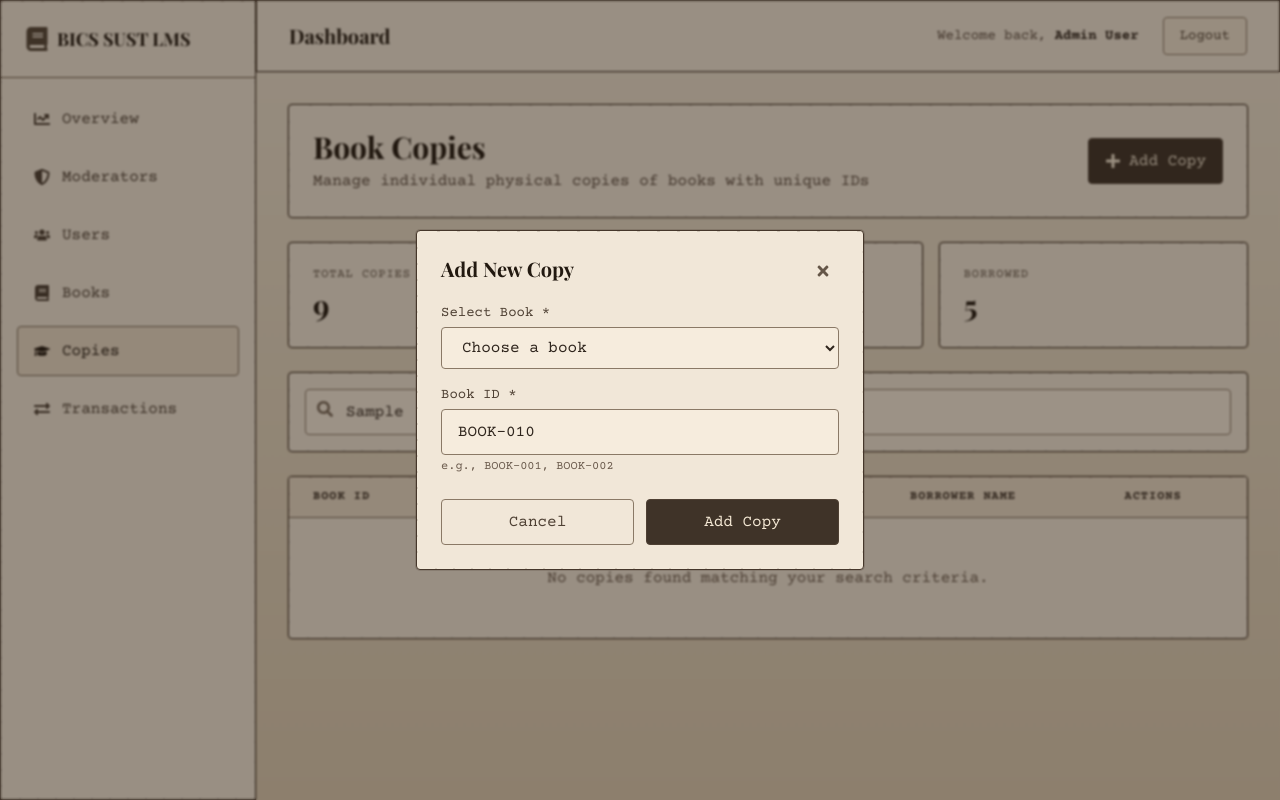
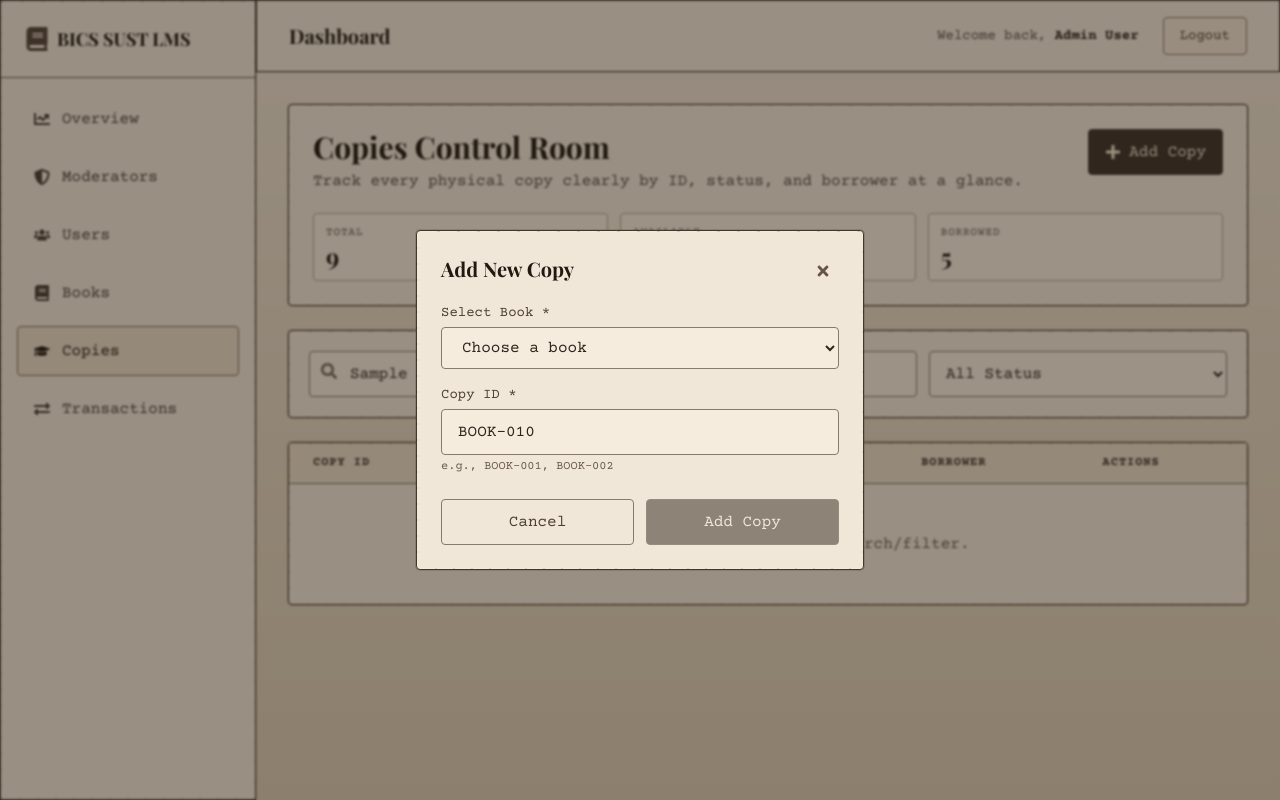
Before and after one commit to ahnayef/bics-sust-lms, a Next.js app: page /dashboard/copies in a window 1280 px wide. Both pictures are taken after typing "Sample" into the empty fields and a click on the button "Add Copy". Built offline with nearby package versions, Linux system fonts and the light colour scheme.

Commit message:
Redesign copies management page

```diff
--- a/app/dashboard/copies/page.tsx
+++ b/app/dashboard/copies/page.tsx
@@ -3,13 +3,34 @@
 import { useState } from "react";
 import { FaEdit, FaPlus, FaSearch, FaTimes, FaTrash } from "react-icons/fa";
 
+type CopyStatus = "available" | "borrowed" | "damaged";
+type StatusFilter = "all" | CopyStatus;
+
+interface BookRef {
+  id: number;
+  title: string;
+  author: string;
+}
+
+interface BookCopy {
+  bookId: string;
+  book: number;
+  status: CopyStatus;
+  borrowerName: string | null;
+}
+
+interface CopyForm {
+  bookId: string;
+  book: string;
+}
+
 export default function BookCopiesManagement() {
   const [searchTerm, setSearchTerm] = useState("");
+  const [statusFilter, setStatusFilter] = useState<StatusFilter>("all");
   const [showAddModal, setShowAddModal] = useState(false);
   const [editingId, setEditingId] = useState<string | null>(null);
 
-  // Available books from the system
-  const availableBooks = [
+  const availableBooks: BookRef[] = [
     { id: 1, title: "The Great Gatsby", author: "F. Scott Fitzgerald" },
     { id: 2, title: "To Kill a Mockingbird", author: "Harper Lee" },
     { id: 3, title: "1984", author: "George Orwell" },
@@ -18,8 +39,7 @@ export default function BookCopiesManagement() {
     { id: 6, title: "The Hobbit", author: "J.R.R. Tolkien" },
   ];
 
-  // Book copies with individual IDs
-  const [bookCopies, setBookCopies] = useState([
+  const [bookCopies, setBookCopies] = useState<BookCopy[]>([
     {
       bookId: "BOOK-001",
       book: 1,
@@ -76,7 +96,7 @@ export default function BookCopiesManagement() {
     },
   ]);
 
-  const [formData, setFormData] = useState({
+  const [formData, setFormData] = useState<CopyForm>({
     bookId: "",
     book: "",
   });
@@ -89,25 +109,33 @@ export default function BookCopiesManagement() {
     return `BOOK-${String(maxId + 1).padStart(3, "0")}`;
   };
 
+  const getBookById = (bookId: number) => {
+    return availableBooks.find((book) => book.id === bookId);
+  };
+
+  const query = searchTerm.toLowerCase().trim();
+
   const filteredCopies = bookCopies.filter((copy) => {
-    const book = availableBooks.find((b) => b.id === copy.book);
+    const book = getBookById(copy.book);
     const matchesSearch =
-      (book?.title.toLowerCase().includes(searchTerm.toLowerCase()) ?? false) ||
-      (book?.author.toLowerCase().includes(searchTerm.toLowerCase()) ??
-        false) ||
-      copy.bookId.toLowerCase().includes(searchTerm.toLowerCase());
-    return matchesSearch;
+      (book?.title.toLowerCase().includes(query) ?? false) ||
+      (book?.author.toLowerCase().includes(query) ?? false) ||
+      copy.bookId.toLowerCase().includes(query) ||
+      (copy.borrowerName?.toLowerCase().includes(query) ?? false);
+
+    const matchesStatus =
+      statusFilter === "all" || copy.status === statusFilter;
+
+    return matchesSearch && matchesStatus;
   });
 
-  const getBookTitle = (bookId: number) => {
-    return availableBooks.find((b) => b.id === bookId)?.title || "Unknown";
+  const counts = {
+    total: bookCopies.length,
+    available: bookCopies.filter((copy) => copy.status === "available").length,
+    borrowed: bookCopies.filter((copy) => copy.status === "borrowed").length,
   };
 
-  const getBookAuthor = (bookId: number) => {
-    return availableBooks.find((b) => b.id === bookId)?.author || "Unknown";
-  };
-
-  const getStatusBadge = (status: string) => {
+  const getStatusBadge = (status: CopyStatus) => {
     switch (status) {
       case "available":
         return "bg-[#efe4d1] text-[#3f3328] border border-[#8f7f6c]";
@@ -120,51 +148,63 @@ export default function BookCopiesManagement() {
     }
   };
 
+  const openAddModal = () => {
+    setEditingId(null);
+    setFormData({ bookId: getNextBookId(), book: "" });
+    setShowAddModal(true);
+  };
+
   const handleAdd = () => {
-    if (formData.bookId && formData.book) {
-      const newCopy = {
-        bookId: formData.bookId,
+    if (!formData.bookId.trim() || !formData.book) {
+      return;
+    }
+
+    const newCopy: BookCopy = {
+      bookId: formData.bookId.trim(),
       book: parseInt(formData.book, 10),
       status: "available",
       borrowerName: null,
     };
-      setBookCopies([...bookCopies, newCopy]);
+
+    setBookCopies((prev) => [...prev, newCopy]);
     setFormData({ bookId: "", book: "" });
     setShowAddModal(false);
-    }
   };
 
   const handleEdit = (bookId: string) => {
-    const copy = bookCopies.find((c) => c.bookId === bookId);
-    if (copy) {
+    const copy = bookCopies.find((item) => item.bookId === bookId);
+    if (!copy) return;
+
     setFormData({ bookId: copy.bookId, book: copy.book.toString() });
     setEditingId(bookId);
     setShowAddModal(true);
-    }
   };
 
   const handleUpdate = () => {
-    if (editingId && formData.bookId && formData.book) {
-      setBookCopies(
-        bookCopies.map((c) =>
-          c.bookId === editingId
+    if (!editingId || !formData.bookId.trim() || !formData.book) {
+      return;
+    }
+
+    setBookCopies((prev) =>
+      prev.map((copy) =>
+        copy.bookId === editingId
           ? {
-                ...c,
-                bookId: formData.bookId,
+              ...copy,
+              bookId: formData.bookId.trim(),
               book: parseInt(formData.book, 10),
             }
-            : c,
+          : copy,
       ),
     );
+
     setFormData({ bookId: "", book: "" });
     setEditingId(null);
     setShowAddModal(false);
-    }
   };
 
   const handleDelete = (bookId: string) => {
     if (confirm("Are you sure you want to remove this copy?")) {
-      setBookCopies(bookCopies.filter((c) => c.bookId !== bookId));
+      setBookCopies((prev) => prev.filter((copy) => copy.bookId !== bookId));
     }
   };
 
@@ -174,88 +214,93 @@ export default function BookCopiesManagement() {
     setFormData({ bookId: "", book: "" });
   };
 
-  const countByStatus = (status: string) => {
-    return bookCopies.filter((c) => c.status === status).length;
-  };
-
   return (
     <div className="space-y-6">
-      {/* Header */}
-      <div className="dashboard-surface tron-border rounded-sm p-5 sm:p-6 flex flex-col sm:flex-row items-start sm:items-center justify-between gap-4">
+      <section className="dashboard-surface tron-border rounded-sm p-5 sm:p-6">
+        <div className="flex flex-col lg:flex-row lg:items-start lg:justify-between gap-4">
           <div>
             <h1 className="text-2xl sm:text-3xl font-bold text-[#221910] ink-title">
-            Book Copies
+              Copies Control Room
             </h1>
             <p className="text-[#5a4b3f] mt-1 ink-text">
-            Manage individual physical copies of books with unique IDs
+              Track every physical copy clearly by ID, status, and borrower at a
+              glance.
             </p>
           </div>
+
           <button
-          onClick={() => {
-            setEditingId(null);
-            setFormData({ bookId: getNextBookId(), book: "" });
-            setShowAddModal(true);
-          }}
-          className="flex items-center gap-2 px-4 py-2.5 bg-[#3f3328] text-[#f4e8d4] border border-[#4e4033] rounded-sm hover:bg-[#4a3d31] transition-colors font-medium ink-text"
+            onClick={openAddModal}
+            className="inline-flex items-center justify-center gap-2 px-4 py-2.5 bg-[#3f3328] text-[#f4e8d4] border border-[#4e4033] rounded-sm hover:bg-[#4a3d31] transition-colors font-medium ink-text"
           >
             <FaPlus className="w-4 h-4" />
             Add Copy
           </button>
         </div>
 
-      {/* Stats Cards */}
-      <div className="grid grid-cols-1 md:grid-cols-3 gap-4">
-        <div className="dashboard-surface tron-border rounded-sm p-5 sm:p-6">
-          <p className="text-xs text-[#5c4f42] tracking-[0.08em] uppercase mb-1 ink-text">
-            Total Copies
+        <div className="grid grid-cols-3 gap-2 sm:gap-3 mt-4 sm:mt-5">
+          <div className="border border-[#b9a58b] bg-[#f6ecdd] rounded-sm p-2 sm:p-3">
+            <p className="text-[10px] sm:text-[11px] uppercase tracking-[0.08em] text-[#5c4f42] ink-text leading-tight">
+              Total
             </p>
-          <p className="text-3xl font-bold text-[#221910] ink-title">
-            {bookCopies.length}
+            <p className="text-xl sm:text-2xl font-bold text-[#221910] ink-title leading-none mt-1">
+              {counts.total}
             </p>
           </div>
-        <div className="dashboard-surface tron-border rounded-sm p-5 sm:p-6">
-          <p className="text-xs text-[#5c4f42] tracking-[0.08em] uppercase mb-1 ink-text">
+          <div className="border border-[#b9a58b] bg-[#f6ecdd] rounded-sm p-2 sm:p-3">
+            <p className="text-[10px] sm:text-[11px] uppercase tracking-[0.08em] text-[#5c4f42] ink-text leading-tight">
               Available
             </p>
-          <p className="text-3xl font-bold text-[#221910] ink-title">
-            {countByStatus("available")}
+            <p className="text-xl sm:text-2xl font-bold text-[#221910] ink-title leading-none mt-1">
+              {counts.available}
             </p>
           </div>
-        <div className="dashboard-surface tron-border rounded-sm p-5 sm:p-6">
-          <p className="text-xs text-[#5c4f42] tracking-[0.08em] uppercase mb-1 ink-text">
+          <div className="border border-[#b9a58b] bg-[#f6ecdd] rounded-sm p-2 sm:p-3">
+            <p className="text-[10px] sm:text-[11px] uppercase tracking-[0.08em] text-[#5c4f42] ink-text leading-tight">
               Borrowed
             </p>
-          <p className="text-3xl font-bold text-[#221910] ink-title">
-            {countByStatus("borrowed")}
+            <p className="text-xl sm:text-2xl font-bold text-[#221910] ink-title leading-none mt-1">
+              {counts.borrowed}
             </p>
           </div>
         </div>
+      </section>
 
-      {/* Search */}
-      <div className="dashboard-surface tron-border rounded-sm p-4 border border-[#5f4f40]">
-        <div className="relative">
+      <section className="dashboard-surface tron-border rounded-sm p-4 sm:p-5 border border-[#5f4f40]">
+        <div className="grid grid-cols-1 lg:grid-cols-3 gap-3">
+          <div className="relative lg:col-span-2">
             <FaSearch className="absolute left-3 top-3 text-[#7a6a5a]" />
             <input
               type="text"
-            placeholder="Search by book title, author, or Book ID..."
+              placeholder="Search title, author, copy ID, or borrower..."
               value={searchTerm}
               onChange={(e) => setSearchTerm(e.target.value)}
               className="w-full pl-10 pr-4 py-2.5 border border-[#8a7966] bg-[#f6ecdd] text-[#2f251d] rounded-sm focus:ring-2 focus:ring-[#6e5d4a] focus:border-transparent outline-none ink-text"
             />
           </div>
+
+          <select
+            value={statusFilter}
+            onChange={(e) => setStatusFilter(e.target.value as StatusFilter)}
+            className="px-3 py-2.5 border border-[#8a7966] bg-[#f6ecdd] text-[#2f251d] rounded-sm focus:ring-2 focus:ring-[#6e5d4a] focus:border-transparent outline-none ink-text"
+          >
+            <option value="all">All Status</option>
+            <option value="available">Available</option>
+            <option value="borrowed">Borrowed</option>
+            <option value="damaged">Damaged</option>
+          </select>
         </div>
+      </section>
 
-      {/* Book Copies Table */}
-      <div className="dashboard-surface tron-border rounded-sm overflow-hidden">
+      <section className="dashboard-surface tron-border rounded-sm overflow-hidden border border-[#5f4f40]">
         <div className="overflow-x-auto">
-          <table className="w-full text-sm ink-text min-w-max">
+          <table className="w-full text-sm ink-text min-w-160">
             <thead>
               <tr className="bg-[#eadcc8] border-b border-[#7d6d5a]">
                 <th className="px-4 sm:px-6 py-3 text-left text-[#3b3026] font-semibold uppercase tracking-[0.08em] text-xs">
-                  Book ID
+                  Copy ID
                 </th>
                 <th className="px-4 sm:px-6 py-3 text-left text-[#3b3026] font-semibold uppercase tracking-[0.08em] text-xs">
-                  Book Title
+                  Book
                 </th>
                 <th className="px-4 sm:px-6 py-3 text-left text-[#3b3026] font-semibold uppercase tracking-[0.08em] text-xs">
                   Author
@@ -264,7 +309,7 @@ export default function BookCopiesManagement() {
                   Status
                 </th>
                 <th className="px-4 sm:px-6 py-3 text-left text-[#3b3026] font-semibold uppercase tracking-[0.08em] text-xs">
-                  Borrower Name
+                  Borrower
                 </th>
                 <th className="px-4 sm:px-6 py-3 text-left text-[#3b3026] font-semibold uppercase tracking-[0.08em] text-xs">
                   Actions
@@ -272,7 +317,9 @@ export default function BookCopiesManagement() {
               </tr>
             </thead>
             <tbody>
-              {filteredCopies.map((copy) => (
+              {filteredCopies.map((copy) => {
+                const book = getBookById(copy.book);
+                return (
                   <tr
                     key={copy.bookId}
                     className="border-b border-[#d2bfa5] hover:bg-[#f4ebdc] transition-colors"
@@ -281,14 +328,16 @@ export default function BookCopiesManagement() {
                       {copy.bookId}
                     </td>
                     <td className="px-4 sm:px-6 py-3 font-medium text-[#2b2119]">
-                    {getBookTitle(copy.book)}
+                      {book?.title || "Unknown"}
                     </td>
                     <td className="px-4 sm:px-6 py-3 text-[#5a4b3f]">
-                    {getBookAuthor(copy.book)}
+                      {book?.author || "Unknown"}
                     </td>
                     <td className="px-4 sm:px-6 py-3">
                       <span
-                      className={`inline-block px-3 py-1 text-xs font-semibold rounded-sm ${getStatusBadge(copy.status)}`}
+                        className={`inline-block px-3 py-1 text-xs font-semibold rounded-sm ${getStatusBadge(
+                          copy.status,
+                        )}`}
                       >
                         {copy.status.charAt(0).toUpperCase() +
                           copy.status.slice(1)}
@@ -302,31 +351,33 @@ export default function BookCopiesManagement() {
                         <button
                           onClick={() => handleEdit(copy.bookId)}
                           className="p-2 text-[#5b4c3f] hover:bg-[#eadcc8] border border-transparent hover:border-[#c4ad91] rounded-sm transition-colors"
+                          aria-label={`Edit ${copy.bookId}`}
                         >
                           <FaEdit className="w-4 h-4" />
                         </button>
                         <button
                           onClick={() => handleDelete(copy.bookId)}
                           className="p-2 text-[#6a4e3d] hover:bg-[#eadcc8] border border-transparent hover:border-[#c4ad91] rounded-sm transition-colors"
+                          aria-label={`Delete ${copy.bookId}`}
                         >
                           <FaTrash className="w-4 h-4" />
                         </button>
                       </div>
                     </td>
                   </tr>
-              ))}
+                );
+              })}
             </tbody>
           </table>
         </div>
 
         {filteredCopies.length === 0 && (
           <div className="text-center py-12 text-[#6a5a4c] ink-text">
-            <p>No copies found matching your search criteria.</p>
+            <p>No copies match the current search/filter.</p>
           </div>
         )}
-      </div>
+      </section>
 
-      {/* Add Copy Modal */}
       {showAddModal && (
         <div className="fixed inset-0 bg-[#1f170f]/42 backdrop-blur-[1px] flex items-center justify-center p-4 z-80">
           <div className="dashboard-surface tron-border rounded-sm max-w-md w-full p-6">
@@ -366,7 +417,7 @@ export default function BookCopiesManagement() {
 
               <div>
                 <label className="block text-sm font-medium text-[#4f4134] mb-1">
-                  Book ID *
+                  Copy ID *
                 </label>
                 <input
                   type="text"
@@ -392,7 +443,8 @@ export default function BookCopiesManagement() {
               </button>
               <button
                 onClick={editingId ? handleUpdate : handleAdd}
-                className="flex-1 px-4 py-2.5 bg-[#3f3328] text-[#f4e8d4] border border-[#4e4033] rounded-sm hover:bg-[#4a3d31] transition-colors font-medium ink-text"
+                disabled={!formData.bookId.trim() || !formData.book}
+                className="flex-1 px-4 py-2.5 bg-[#3f3328] text-[#f4e8d4] border border-[#4e4033] rounded-sm hover:bg-[#4a3d31] disabled:opacity-55 disabled:cursor-not-allowed transition-colors font-medium ink-text"
               >
                 {editingId ? "Update" : "Add"} Copy
               </button>
```
Lines whose indentation alone changed are shown as unchanged.
